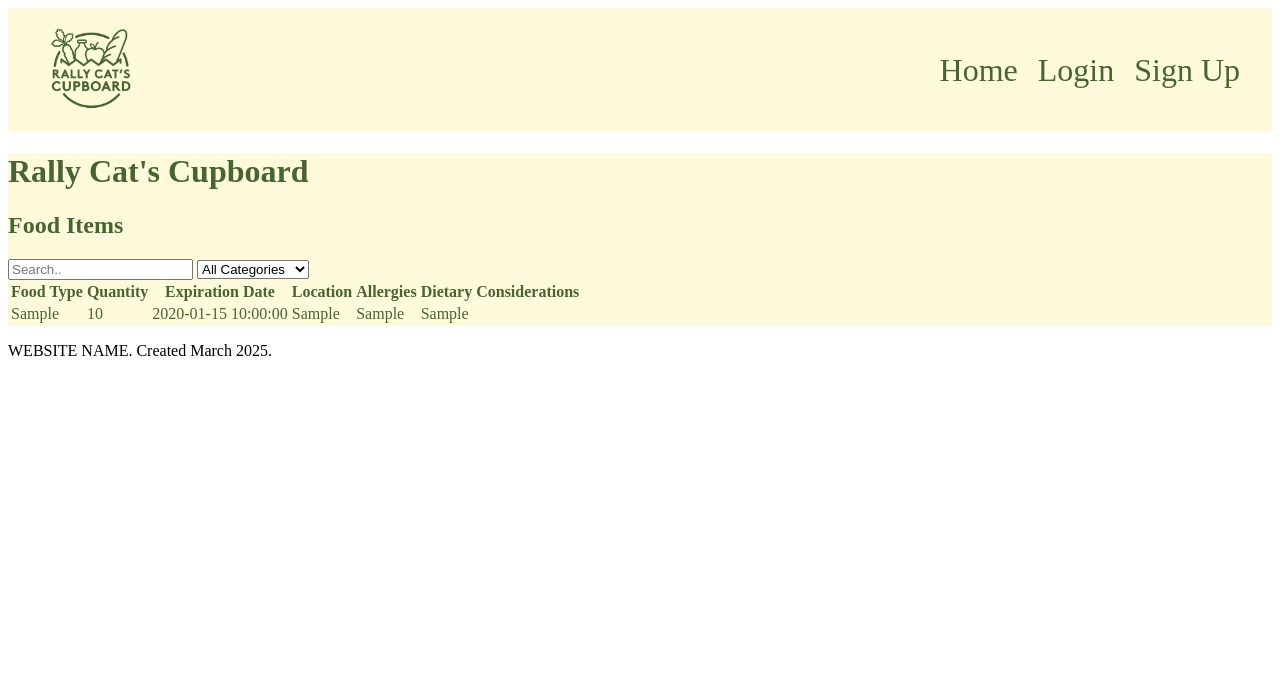
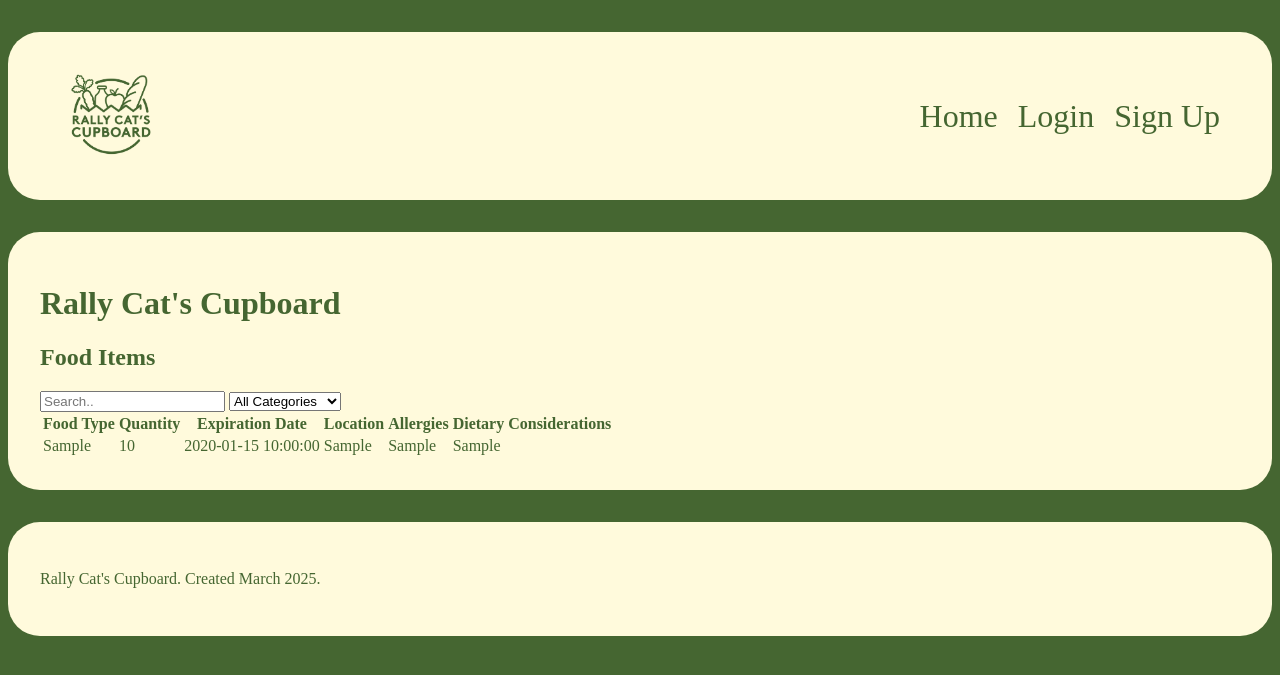
Before and after one commit to UVMHacks2025/team-six, a PHP site: page /index.php in a window 1280 px wide. Shown: the top 675 px of the page. Run offline with PHP 8.4, Linux system fonts and the light colour scheme; tables that the repository leaves empty or names only in its code hold one stand-in row (values such as "Sample post"); data that the repository does not hold is empty; some web fonts are replaced.

Commit message:
styling page

```diff
--- a/src/css/custom.css
+++ b/src/css/custom.css
@@ -1,15 +1,25 @@
+html{
+    background-color: #456631;
+}
 /* home page */
 .home{
     background-color: #fffadc;
     color: #456631;
+    padding: 2rem;
+    border-radius: 2rem;
+    margin-top: 2rem;
+    margin-botton: 2rem;
 }
 /* end home page */
 
 /* navbar */
 .navbar {
 background-color: #fffadc;
-padding: 10px 0;
 color: #456631;
+padding: 2rem;
+border-radius: 2rem;
+margin-top: 2rem;
+margin-bottom: 2rem;
 }
 
 .madimi-one-regular {
@@ -27,9 +37,14 @@ justify-content: space-between;
 align-items: center;
 }
 
+.nav-logo {
+    margin-right: auto;
+  }
 .nav-logo img {
 height: 100px;
 }
+
+
 
 .nav-menu {
 list-style: none;
@@ -98,3 +113,15 @@ background-color: rgb(126,126,126);
 }
 
 /* end login*/
+
+/* footer */
+
+.footer{
+    background-color: #fffadc;
+    color: #456631;
+    padding: 2rem;
+    border-radius: 2rem;
+    margin-top: 2rem;
+}
+
+/* end footer */
--- a/src/footer.php
+++ b/src/footer.php
@@ -1,6 +1,5 @@
-        <footer>
-            <p class="madimi-one-regular">WEBSITE NAME. Created March 2025.</p>
-            <!--<p><a href="tel:4782628935">478-262-8935</a> | <a href="mailto:me@aaronperkel.com">me@aaronperkel.com</a></p>-->
+        <footer class="footer">
+            <p class="madimi-one-regular">Rally Cat's Cupboard. Created March 2025.</p>
         </footer>
     </body>
     <!--<script src="js/dropdown.js"></script>-->
```
